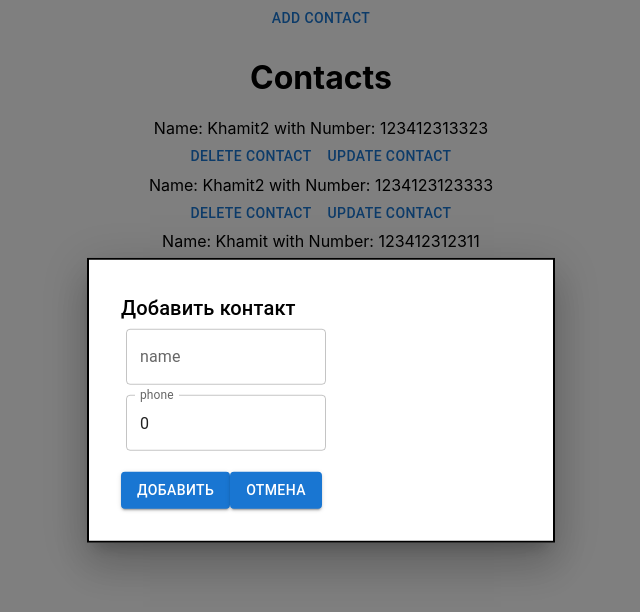
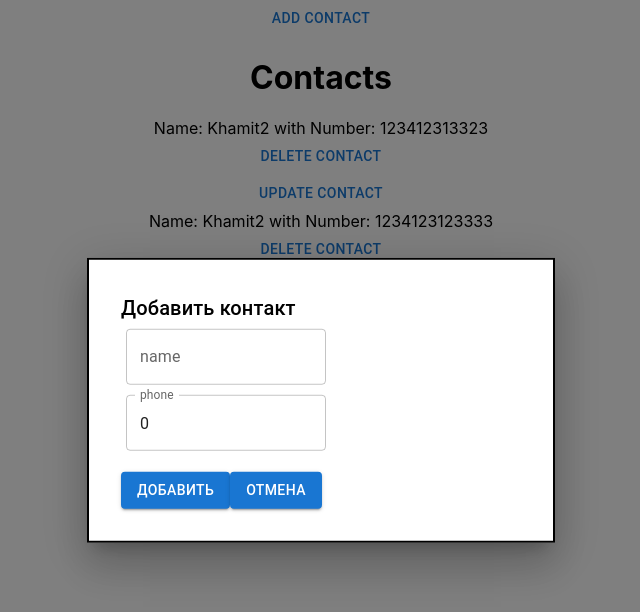
Before and after one commit to Khamitamantaev/testreactapp, a React (Create React App) app in the folder my-app2/: page / in a window 1280 px wide. Both pictures are taken after a click on the button "ADD CONTACT". Shown: the top 612 px of the page, without its empty margins (319-959 px from the left). Built offline with nearby package versions, Linux system fonts and the light colour scheme.

Commit message:
update is working perfectly

```diff
--- a/my-app2/src/App.tsx
+++ b/my-app2/src/App.tsx
@@ -1,15 +1,11 @@
 import React, {useState, useEffect } from 'react';
 import './App.css';
 import Contacts from './components/Contacts';
-import BasicModal from './modal';
+import BasicModal from './components/modals/modal';
 
 
 
 function App() {
-
-
-
-
   const testcontacts = [
     {
       id: 0,
@@ -29,10 +25,12 @@ function App() {
   ]
 
   const [contacts, setContacts] = useState(testcontacts)
+  const [isUpdated, setIsUpdated] = useState(false)
 
   useEffect(() => {
-    console.log(contacts)
-  });
+    setIsUpdated(false)
+}, [isUpdated]);
+
 
   const onclick = (contactData: { id: number, name: string, phone: number }) => {
     setContacts([...contacts, contactData])
@@ -42,9 +40,10 @@ function App() {
      const newList = contacts.filter((item) => item.id !== id);
      setContacts(newList)
   }
-  const onUpdateClick = (id: number) => {
-     const updatedContact = contacts.find((contact) => contact.id === id)
-     console.log(updatedContact)
+  const onUpdateClick = (contactupdate: { id: number, name: string, phone: number}) => {
+     console.log(contactupdate)
+     setIsUpdated(true)
+     contacts[contacts.findIndex(el => el.id === contactupdate.id)] = contactupdate;
   }
 
   return (
--- a/my-app2/src/components/Contacts.tsx
+++ b/my-app2/src/components/Contacts.tsx
@@ -1,25 +1,29 @@
 import React, { useState } from 'react';
 import Button from '@mui/material/Button';
+import UpdateModal from './modals/update-modal';
 
 const Contacts = (props: { contacts: { id: number, name: string; phone: number; }[], onDeleteClick: any, onUpdateClick:any }) => {
+
+
 
     const handleRemoveContact = (id: number) => {
         props.onDeleteClick(id)
     }
 
-    const handleUpdateContact = (id: number) => {
-      props.onUpdateClick(id)
+    const handleUpdateContact = (contact: { id: number, name: string, phone: number}) => {
+      props.onUpdateClick(contact)
     }
 
     return(
         <>
             <h1>Contacts</h1>
             <div>
+
             {props.contacts.slice().reverse().map((contact) => (
                 <div key={contact.id}>
                     <div >Name: {contact.name} with Number: {contact.phone}</div>
                     <Button onClick={() => handleRemoveContact(contact.id)}>Delete Contact</Button>
-                    <Button onClick={() => handleUpdateContact(contact.id)}>Update Contact</Button>
+                    <UpdateModal handleUpdateContact={handleUpdateContact}  contact={contact} ></UpdateModal>
                 </div>
             ))}
         </div>
--- /dev/null
+++ b/my-app2/src/components/modals/modal.tsx
@@ -0,0 +1,127 @@
+import React, { useState, ChangeEvent } from 'react';
+import Box from '@mui/material/Box';
+import Button from '@mui/material/Button';
+import Typography from '@mui/material/Typography';
+import Modal from '@mui/material/Modal';
+import TextField from '@mui/material/TextField';
+import Grid from '@mui/material/Grid';
+
+
+const style = {
+    position: 'absolute' as 'absolute',
+    top: '50%',
+    left: '50%',
+    transform: 'translate(-50%, -50%)',
+    width: 400,
+    bgcolor: 'background.paper',
+    border: '2px solid #000',
+    boxShadow: 24,
+    p: 4,
+};
+
+
+
+export default function BasicModal(props: any) {
+    const [open, setOpen] = React.useState(false);
+
+    const [values, setValues] = useState({
+        id: 0,
+        name: '',
+        phone: 0
+    })
+
+    const handleCloseClick = () => {
+        setOpen(false);
+        setValues({
+            id: 0,
+            name: '',
+            phone: 0
+        })
+    }
+
+    const handleOpenClick = () => {
+        setOpen(true);
+        setValues({
+            id: 0,
+            name: '',
+            phone: 0
+        })
+    }
+
+
+
+    const handleInputChange = (event: ChangeEvent<HTMLInputElement>) => {
+        const { name, value } = event.target;
+        setValues({
+            id: props.contacts.length,
+            name: values.name,
+            phone: values.phone,
+            [name]: value
+        } as {
+            id: number,
+            name: string,
+            phone: number,
+        })
+        console.log(values)
+    }
+
+
+    const onClick = () => {
+        props.onClick(values)
+        handleCloseClick()
+        setValues({
+            id: 0,
+            name: '',
+            phone: 0
+        })
+    }
+
+    return (
+        <div>
+            <Button onClick={handleOpenClick}>Add Contact</Button>
+            <Modal
+                open={open}
+                onClose={handleCloseClick}
+                aria-labelledby="modal-modal-title"
+                aria-describedby="modal-modal-description"
+            >
+                <Box sx={style}>
+                    <Grid container spacing={2} columns={{}}>
+                        <Grid item xs={6}>
+                            <Typography id="modal-modal-title" variant="h6" component="h2">
+                                Добавить контакт
+                            </Typography>
+                            <TextField
+                                style={{ width: "200px", margin: "5px" }}
+                                type="text"
+                                label="name"
+                                variant="outlined"
+                                name="name"
+                                value={values.name}
+                                onChange={handleInputChange}
+                            />
+                            <br />
+                            <TextField
+                                style={{ width: "200px", margin: "5px" }}
+                                type="text"
+                                label="phone"
+                                variant="outlined"
+                                name="phone"
+                                value={values.phone}
+                                onChange={handleInputChange}
+                            />
+                        </Grid>
+                        <Grid item xs={6}>
+                            <Button onClick={onClick} variant="contained" color="primary">
+                                Добавить
+                            </Button>
+                            <Button onClick={handleCloseClick} variant="contained" color="primary">
+                                Отмена
+                            </Button>
+                        </Grid>
+                    </Grid>
+                </Box>
+            </Modal>
+        </div >
+    );
+}
--- a/my-app2/src/modal.tsx
+++ b/my-app2/src/components/modals/update-modal.tsx
@@ -1,11 +1,10 @@
-import React, { useState, ChangeEvent } from 'react';
+import React, { useState, useEffect, ChangeEvent } from 'react';
 import Box from '@mui/material/Box';
 import Button from '@mui/material/Button';
 import Typography from '@mui/material/Typography';
 import Modal from '@mui/material/Modal';
 import TextField from '@mui/material/TextField';
 import Grid from '@mui/material/Grid';
-
 
 const style = {
     position: 'absolute' as 'absolute',
@@ -19,16 +18,35 @@ const style = {
     p: 4,
 };
 
-
-
-export default function BasicModal(props: any) {
+export default function UpdateModal(props: any) {
     const [open, setOpen] = React.useState(false);
-
+    const handleOpen = () => setOpen(true);
+    const handleClose = () => setOpen(false);
     const [values, setValues] = useState({
         id: 0,
         name: '',
         phone: 0
     })
+
+    useEffect(() => {
+        setValues(props.contact)
+        console.log(props.contact)
+    }, [open]);
+
+    const handleInputChange = (event: ChangeEvent<HTMLInputElement>) => {
+        const { name, value } = event.target;
+        setValues({
+            id: values.id,
+            name: values.name,
+            phone: values.phone,
+            [name]: value
+        } as {
+            id: number,
+            name: string,
+            phone: number,
+        })
+        console.log(value)
+    }
 
     const handleCloseClick = () => {
         setOpen(false);
@@ -48,37 +66,14 @@ export default function BasicModal(props: any) {
         })
     }
 
-
-
-    const handleInputChange = (event: ChangeEvent<HTMLInputElement>) => {
-        const { name, value } = event.target;
-        setValues({
-            id: props.contacts.length,
-            name: values.name,
-            phone: values.phone,
-            [name]: value
-        } as {
-            id: number,
-            name: string,
-            phone: number,
-        })
-        console.log(values)
-    }
-
-
-    const onClick = () => {
-        props.onClick(values)
-        handleCloseClick()
-        setValues({
-            id: 0,
-            name: '',
-            phone: 0
-        })
+    const updateContact = () => {
+         props.handleUpdateContact(values)
+         setOpen(false)
     }
 
     return (
         <div>
-            <Button onClick={handleOpenClick}>Add Contact</Button>
+            <Button onClick={handleOpenClick}>Update Contact</Button>
             <Modal
                 open={open}
                 onClose={handleCloseClick}
@@ -89,7 +84,7 @@ export default function BasicModal(props: any) {
                     <Grid container spacing={2} columns={{}}>
                         <Grid item xs={6}>
                             <Typography id="modal-modal-title" variant="h6" component="h2">
-                                Добавить контакт
+                                Обновить контакт
                             </Typography>
                             <TextField
                                 style={{ width: "200px", margin: "5px" }}
@@ -112,18 +107,16 @@ export default function BasicModal(props: any) {
                             />
                         </Grid>
                         <Grid item xs={6}>
-                            <Button onClick={onClick} variant="contained" color="primary">
-                                Добавить
+                            <Button onClick={updateContact} variant="contained" color="primary">
+                                Обновить
                             </Button>
                             <Button onClick={handleCloseClick} variant="contained" color="primary">
                                 Отмена
                             </Button>
                         </Grid>
                     </Grid>
-
-
                 </Box>
             </Modal>
-        </div >
+        </div>
     );
 }
```
